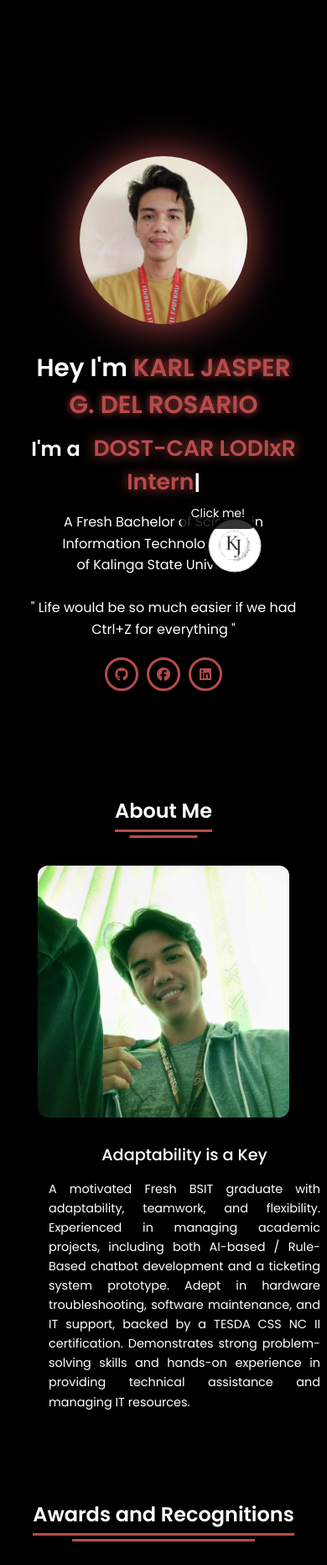
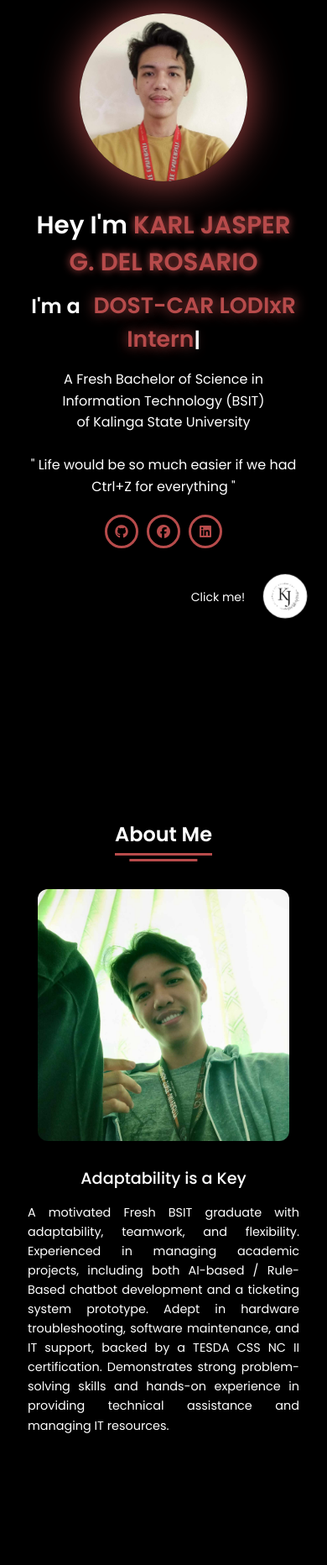
Before and after one commit to S0VEREIGN-KJ/myWebsite, a PHP site: page / in a window 390 px wide; the page is wider, and only the part inside the window is pictured. Shown: the part 84-1948 px from the top of that part at 84% size. Run offline with PHP 8.4, Linux system fonts and the light colour scheme.

Commit message:
Responsive CSS

```diff
--- a/chatbot.php
+++ b/chatbot.php
@@ -563,6 +563,175 @@
   transform: scale(1);
   background-color: var(--clr-nav-hover);
 }
+/* For small mobile devices */
+@media screen and (max-width: 480px) {
+            .green-dot {
+        width: 0;
+        height: 0;
+
+        }
+    .c-holder {
+    margin: 0;
+    height: auto;
+    }
+.project-description {
+    font-size: 24px;
+    max-width: 300px;
+    }
+    .close-btn-overlay {
+        font-size: 60px;
+        position: sticky;
+        margin-left: 240px
+    }
+    .chatbot {
+        width: calc(100vw - 40px);
+        right: 20px;
+        max-width: 340px;
+        height: 700px;
+        max-height: 700px;
+    }
+        .chatbot-description {
+        bottom: 30px;
+    }
+    .chatbot-toggler {
+        right: 20px;
+        bottom: 20px;
+        height: 60px;
+        width: 60px;
+    }
+
+    .chatbot-toggler img.toggler-img {
+        width: 35px;
+        height: 35px;
+    }
+
+    .header-text2 {
+        font-size: 14pt;
+        margin-left: 5px;
+    }
+       .chatbot header .minimize-btn {
+        right: 50px;
+    }
+        .chatbot header .close-btn {
+        padding: 0;
+        right: 15px;
+    }
+        .chatbot .incoming p {
+        width: 300px;
+    }
+
+}
+
+/* For bigger phones / small tablets */
+@media screen and (min-width: 481px) and (max-width: 768px) {
+                .green-dot {
+        width: 0;
+        height: 0;
+                }
+    .c-holder {
+    margin: 0;
+    height: auto;
+    }
+.project-description {
+    font-size: 24px;
+    max-width: 300px;
+}
+    .close-btn-overlay {
+        font-size: 60px;
+        position: sticky;
+        margin-left: 240px
+    }
+        .chatbot-description {
+        bottom: 30px;
+    }
+    .header-text2 {
+        font-size: 18pt;
+        margin-left: 10px;
+    }
+
+    .header-text {
+        margin-left: 10px;
+    }
+
+    .chatbot header .minimize-btn {
+        right: 50px;
+    }
+
+    .chatbot header .close-btn {
+        padding: 0;
+        right: 15px;
+    }
+
+    .chatbot-description {
+        bottom: 50px;
+    }
+
+    .chatbot-toggler {
+        right: 25px;
+        bottom: 25px;
+    }
+
+    .chatbot {
+        height: 700px;
+        right: 20px;
+        width: 350px;
+    }
+    .chatbot .incoming p {
+        width: 300px;
+    }
+}
+
+/* For desktops and larger screens */
+@media screen and (min-width: 769px) {
+                .green-dot {
+        width: 0;
+        height: 0;
+                }
+    .c-holder {
+    margin: 0;
+    height: auto;
+    }
+.project-description {
+    font-size: 24px;
+    max-width: 300px;
+}
+    .header-text2 {
+        font-size: 18pt;
+        margin-left: 10px;
+    }
+
+    .header-text {
+        margin-left: 10px;
+    }
+
+    .chatbot header .minimize-btn {
+        right: 50px;
+    }
+
+    .chatbot header .close-btn {
+        padding: 0;
+        right: 15px;
+    }
+
+    .chatbot-description {
+        bottom: 50px;
+    }
+
+    .chatbot-toggler {
+        right: 75px;
+        bottom: 75px;
+    }
+
+    .chatbot {
+        height: 740px;
+        right: 70px;
+        width: 440px;
+        max-height: 740px;
+    }
+        .chatbot .incoming p {
+        width: 300px;
+    }
+}
 
     </style>
 </head>
@@ -583,7 +752,7 @@
 
                 <div class="header-text-wrapper">
                 <p class="header-text2">KJ CHATBOT</p>
-                    <p class="header-text" style="margin-left:40px;">A Rule-Based-Chatbot Project</p>
+                    <p class="header-text">A Rule-Based-Chatbot Project</p>
                     <span class="green-dot"></span>
 
                 </div>
--- a/index.php
+++ b/index.php
@@ -93,7 +93,8 @@
         </div>
     </div>
 </section>
-
+<br>
+<br>
 <!--About Section Start-->
 <section class="about" id="about">
     <div class="content">
@@ -102,7 +103,7 @@
             <div class="left" data-aos="fade-right" data-aos-duration="1500" data-aos-delay="200">
                 <img src="main2.jpg" alt=""/>
             </div>
-            <div class="right"style="margin-left:50px;" >
+            <div class="right">
                 <div class="topic" data-aos="fade-left" data-aos-duration="1500" data-aos-delay="200">Adaptability is a Key</div>
                 <p data-aos="flip-down" data-aos-duration="1500" data-aos-delay="300">
                         A motivated Fresh BSIT graduate with adaptability, teamwork, and flexibility. Experienced in managing academic projects,
@@ -190,16 +191,61 @@
         <div class="title" data-aos="fade-up" data-aos-duration="1500"><span>Certificates</span></div>
 
         <div class="c-holder2">
+    <div class="nc2-text"
+         data-aos="fade-right"
+         data-aos-duration="1500"
+         data-aos-delay="1600"
+         style="
+            position: absolute;
+            left: 50%;
+            transform: translateX(-50%);
+            color: #fff;
+            font-size: 10pt;
+            font-weight: bold;
+            background: rgba(0,0,0,0.4);
+            padding: 3px 8px;
+            border-radius: 5px;">
+        Valid: 2019 - 2024
+    </div>
             <img src="certificates/nc2.jpg" loading="lazy" class="c-holder2 img"   data-aos="fade-right" data-aos-duration="1200" data-aos-delay="1600">
             <div class="c-body">
+
                 <h1 class="c-title">National Certificate II in Computer System Servicing</h1>
                 <p class="c-sub-title" style="text-decoration: underline; font-weight: bold;">Certified Computer Systems Servicing Professional</p>
-                <p class="c-info">Issued on: October 28, 2019
-                </p>
-                <p class="c-info">Valid Until: October 27, 2024
-                </p>
+                <p class="c-info">TESDA CERTIFIED</p>
+                <p class="c-info">Issued on: October 28, 2019</p>
+                <p class="c-info">Valid Until: October 27, 2024</p>
                 </div>
             </div>
+
+        <div class="c-holder2">
+    <div class="nc2-text"
+         data-aos="fade-right"
+         data-aos-duration="1500"
+         data-aos-delay="1600"
+         style="
+            position: absolute;
+            left: 50%;
+            transform: translateX(-50%);
+            color: #fff;
+            font-size: 10pt;
+            font-weight: bold;
+            background: rgba(0,0,0,0.4);
+            padding: 3px 8px;
+            border-radius: 5px;">
+        Valid: 2025 - 2030
+    </div>
+            <img src="certificates/nc2.png" loading="lazy" class="c-holder2 img"   data-aos="fade-right" data-aos-duration="1200" data-aos-delay="1600">
+            <div class="c-body">
+
+                <h1 class="c-title">National Certificate II in Computer System Servicing</h1>
+                <p class="c-sub-title" style="text-decoration: underline; font-weight: bold;">Certified Computer Systems Servicing Professional</p>
+                <p class="c-info">TESDA CERTIFIED</p>
+                <p class="c-info">Issued on: August 27, 2025</p>
+                <p class="c-info">Valid Until: August 26, 2030</p>
+                </div>
+            </div>
+
 
         <div class="c-holder">
             <img src="certificates/MSoffice.jpg" loading="lazy" class="c-holder img" data-aos="fade-right" data-aos-duration="1200" data-aos-delay="50">
@@ -353,15 +399,18 @@
             </div>
             <div class="box">
                 <div class="topic" data-aos="fade-right" data-aos-duration="1200" data-aos-delay="150">Computer System Servicing
+                </div>
+
+                <div class="per" data-aos="zoom-in" data-aos-duration="1200" data-aos-delay="300" style="font-size: 16pt;">NATIONAL CERTIFICATE II
                     <i class="fa-solid fa-check-circle" style="color: #28a745; margin-left: 5px;"></i>
                 </div>
-                <div class="per" data-aos="zoom-in" data-aos-duration="1200" data-aos-delay="300" style="font-size: 28pt;">National Certificate II</div>
+
                 <!-- <p style="font-size: 12px; color: #888;" data-aos="zoom-in" data-aos-duration="1200" data-aos-delay="300">Certification expired on [October, 2024].</p> -->
             </div>
               <div class="box">
-                <div class="topic" data-aos="fade-right" data-aos-duration="1200" data-aos-delay="150">Basic
+                <div class="topic" data-aos="fade-right" data-aos-duration="1200" data-aos-delay="150">BASIC
                 <i class="fa-solid fa-check-circle" style="color: #28a745; margin-left: 5px;"></i></div>
-                <div class="per" data-aos="zoom-in" data-aos-duration="1200" data-aos-delay="300" style="font-size:28pt;">Microsoft Office Productivity Tools</div>
+                <div class="per" data-aos="zoom-in" data-aos-duration="1200" data-aos-delay="300" style="font-size:16pt;">Microsoft Office Productivity Tools</div>
             </div>
         </div>
     </div>
@@ -623,13 +672,21 @@ const projectData = {
 
 // Function to convert URLs in text to clickable links
 function makeLinksClickable(text) {
-    // Regular expression to match URLs
     const urlRegex = /(https?:\/\/[^\s]+)/g;
 
+    // Check if current screen matches mobile media query
+    const isMobile = window.matchMedia("(max-width: 768px)").matches;
+
+    // Define styles for desktop and mobile
+    const linkStyle = isMobile
+        ? "color: #4CAF50; text-decoration: underline; font-weight: bold; font-size: 12pt;"
+        : "color: #4CAF50; text-decoration: underline; font-weight: bold; font-size: 15pt;";
+
     return text.replace(urlRegex, (url) => {
-        return `<a href="${url}" target="_blank" style="color: #4CAF50; text-decoration: underline; font-weight: bold; font-size:15pt;">${url}</a>`;
+        return `<a href="${url}" target="_blank" style="${linkStyle}">${url}</a>`;
     });
 }
+
 
 projects.forEach((project) => {
     project.addEventListener("click", () => {
@@ -714,7 +771,7 @@ document.addEventListener("DOMContentLoaded", function () {
 </script>
 
  </body>
-<div id="rule-based-chatbot">
+    <div class="rule-based-chatbot" id="rule-based-chatbot">
   <?php include 'chatbot.php'; ?>
 </div>
 
--- a/style.css
+++ b/style.css
@@ -50,7 +50,6 @@ nav{
     display: flex;
     justify-content: space-between;
     align-items: center;
-    max-width: 1200px;
     margin: 0 auto;
 }
 
@@ -286,6 +285,9 @@ section .content{
     width: 90%;
     max-width: 1200px;
     margin: 0 auto;
+    flex-direction: column;      /* stack items vertically */
+    justify-content: center;     /* center vertically */
+    text-align: center;          /* center text inside */
     font-family: 'Poppins', sans-serif;
 }
 
@@ -784,7 +786,7 @@ footer .text span a:hover{
 }
 
 /* Media Queries */
-@media (max-width: 768px) {
+@media screen and (max-width: 768px) {
     /* Navigation */
     .nav-container .links{
         display: none;
@@ -795,13 +797,16 @@ footer .text span a:hover{
         opacity: 1;
         pointer-events: visible;
     }
-
+    section{
+        margin-bottom: 150px;
+    }
     /* Hero Section */
     section .main-container{
         flex-direction: column;
         text-align: center;
-        padding: 100px 20px 20px;
+        padding: 0 20px 20px;
         gap: 30px;
+
     }
 
     .main-container .content{
@@ -866,23 +871,13 @@ footer .text span a:hover{
     .projects .ticket-row {
         grid-template-columns: 1fr;
     }
-        .chatbot-description{
-        bottom: 100px
-    }
-    .chatbot-toggler{
-        right: 50px;
-        bottom: 50px;
-    }
-        .chatbot{
-        right: 20px;
-        width: 420px;
-        z-index: 9999;
-    }
+
 }
 
-@media (max-width: 480px) {
+@media screen and (max-width: 480px) {
     section{
-        padding: 70px 15px 15px;
+        padding: 0 15px 15px;
+        margin-bottom: 150px;
     }
 
     .main-container .image{
@@ -910,39 +905,9 @@ footer .text span a:hover{
     .overlay-images{
         grid-template-columns: 1fr;
     }
-        .chatbot-description{
-        bottom: 100px
-    }
-    .chatbot-toggler{
-        right: 50px;
-        bottom: 50px;
-    }
-        .chatbot{
-        right: 20px;
-        width: 420px;
-        z-index: 9999;
-    }
 }
 
 /* Utility Classes for Better Mobile Experience */
 .text-center-mobile {
     text-align: center;
 }
-
-@media (min-width: 769px) {
-    .text-center-mobile {
-        text-align: left;
-    }
-    .chatbot-description{
-        bottom: 100px
-    }
-    .chatbot-toggler{
-        right: 50px;
-        bottom: 50px;
-    }
-        .chatbot{
-        right: 20px;
-        width: 420px;
-        z-index: 9999;
-    }
-}
```
Also changed, not shown: certificates/nc2.jpg (added).
